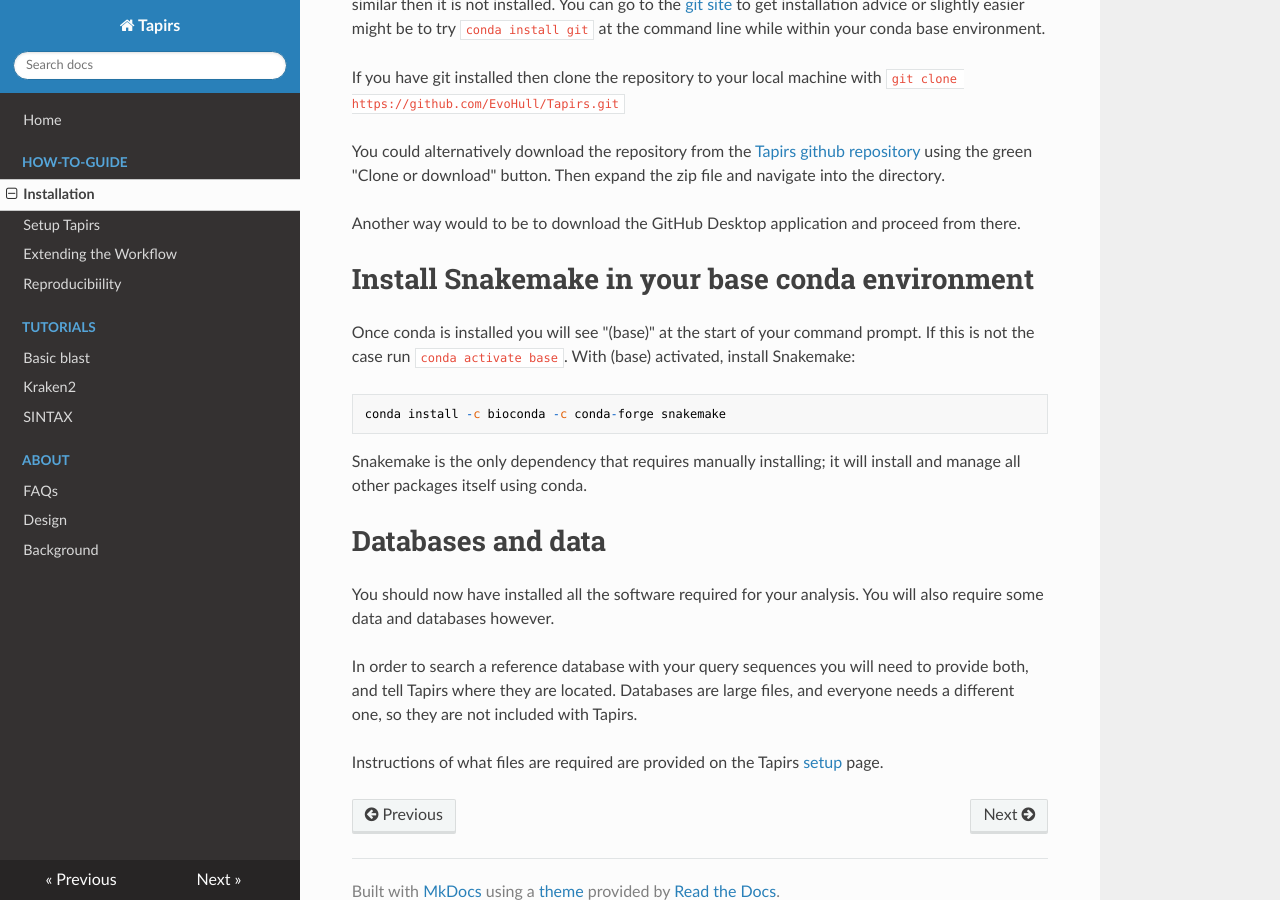
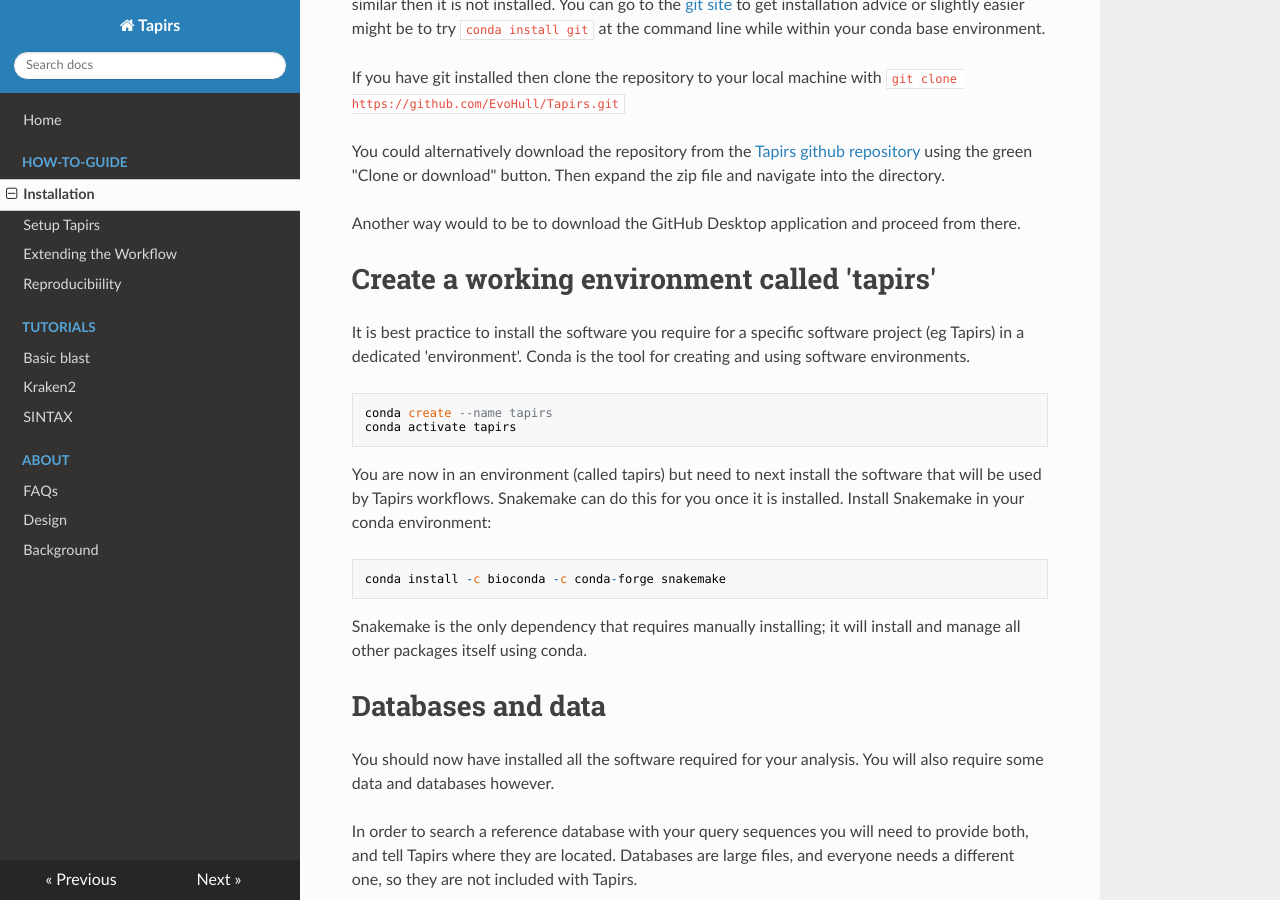
Before and after one commit to EvoHull/Tapirs, an MkDocs documentation site: the page built from docs/How-To-Guide/installation.md, in a window 1280 px wide and 900 px high, scrolled down 619 px. Built offline with MkDocs 1.6.1, drawn with Linux system fonts in a browser that asks for light colours; nearby versions of some CDN libraries.

Commit message:
Update installation.md

````diff
--- a/docs/How-To-Guide/installation.md
+++ b/docs/How-To-Guide/installation.md
@@ -17,8 +17,13 @@
 
 Another way would to be to download the GitHub Desktop application and proceed from there.
 
-# Install Snakemake in your base conda environment
-Once conda is installed you will see "(base)" at the start of your command prompt. If this is not the case run `conda activate base`. With (base) activated, install Snakemake:
+# Create a working environment called 'tapirs'
+It is best practice to install the software you require for a specific software project (eg Tapirs) in a dedicated 'environment'. Conda is the tool for creating and using software environments.
+```
+conda create --name tapirs
+conda activate tapirs
+```
+You are now in an environment (called tapirs) but need to next install the software that will be used by Tapirs workflows. Snakemake can do this for you once it is installed. Install Snakemake in your conda environment:
 
 ```
 conda install -c bioconda -c conda-forge snakemake
````
